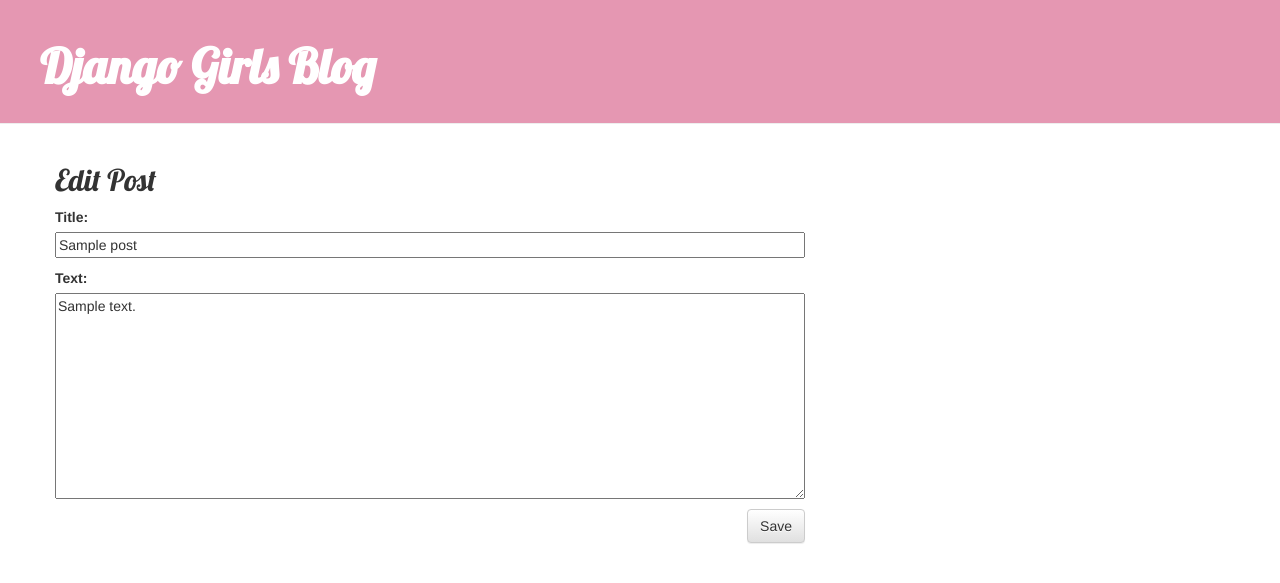
After one commit to RilaKorila/my-first-blog, a Django app: page /post/1/edit/ in a window 1280 px wide. The commit adds this page. Shown: the top 583 px of the page. Run offline with Django 3.2, Linux system fonts and the light colour scheme; tables that the repository leaves empty hold one stand-in row (values such as "Sample post"); some libraries are stand-ins or nearby versions.

Commit message:
add edit

```diff
--- a/blog/templates/blog/base.html
+++ b/blog/templates/blog/base.html
@@ -10,7 +10,9 @@
     <body>
         <div>
             <div class="page-header">
-                <a href="{% url 'post_new' %}" class="top-menu"><span class="glyphicon glyphicon-plus"></span></a>
+                {% if user.is_authenticated %}
+                    <a href="{% url 'post_new' %}" class="top-menu"><span class="glyphicon glyphicon-plus"></span></a>
+                {% endif %}
                 <h1><a href="/">Django Girls Blog</a></h1>
             </div>
 
--- a/blog/templates/blog/post_detail.html
+++ b/blog/templates/blog/post_detail.html
@@ -10,4 +10,8 @@
         <h2>{{ post.title }}</h2>
         <p>{{ post.text|linebreaksbr }}</p>
     </div>
+
+    {% if user.is_authenticated %}
+        <a class="btn btn-default" href="{% url 'post_edit' pk=post.pk %}"><span class="glyphicon glyphicon-pencil"></span></a>
+    {% endif %}
 {% endblock %}
--- /dev/null
+++ b/blog/templates/blog/post_edit.html
@@ -0,0 +1,10 @@
+{% extends 'blog/base.html' %}
+
+{% block content %}
+    <h2>Edit Post</h2>
+
+    <form method="POST" class="post-form">{% csrf_token %}
+        {{ form.as_p }}
+        <button type="submit" class="save btn btn-default">Save</button>
+    </form>
+{% endblock %}
--- a/blog/urls.py
+++ b/blog/urls.py
@@ -6,6 +6,7 @@
     path('', views.post_list, name='post_list'),
     path('post/<int:pk>/', views.post_detail, name='post_detail'),
     path('post/new/', views.post_new, name='post_new'),
+    path('post/<int:pk>/edit/', views.post_edit, name='post_edit')
     ]
 # <int:pk>: Django expects an int value and
 # will transfer it to a view as a variable called pk(Primary Key)
--- a/blog/views.py
+++ b/blog/views.py
@@ -1,4 +1,3 @@
-from re import A
 from django.shortcuts import render, get_object_or_404, redirect
 from .models import Post
 from django.utils import timezone
@@ -33,3 +32,24 @@
     else:
         form = PostForm()
     return render(request, 'blog/post_new.html', {'form':form})
+
+# give pk values from urls.py
+def post_edit(request, pk):
+    post = get_object_or_404(Post, pk=pk)
+
+    # after an user saved the post
+    if request.method == 'POST':
+        form = PostForm(request.POST, instance=post)
+
+        if form.is_valid():
+            post = form.save(commit=False)
+            post.author = request.user
+            post.published_date = timezone.now()
+            post.save()
+
+            return redirect('post_detail', pk=post.pk)
+
+    else:
+        form = PostForm(instance=post)
+
+    return render(request, 'blog/post_edit.html', {'form': form})
```
